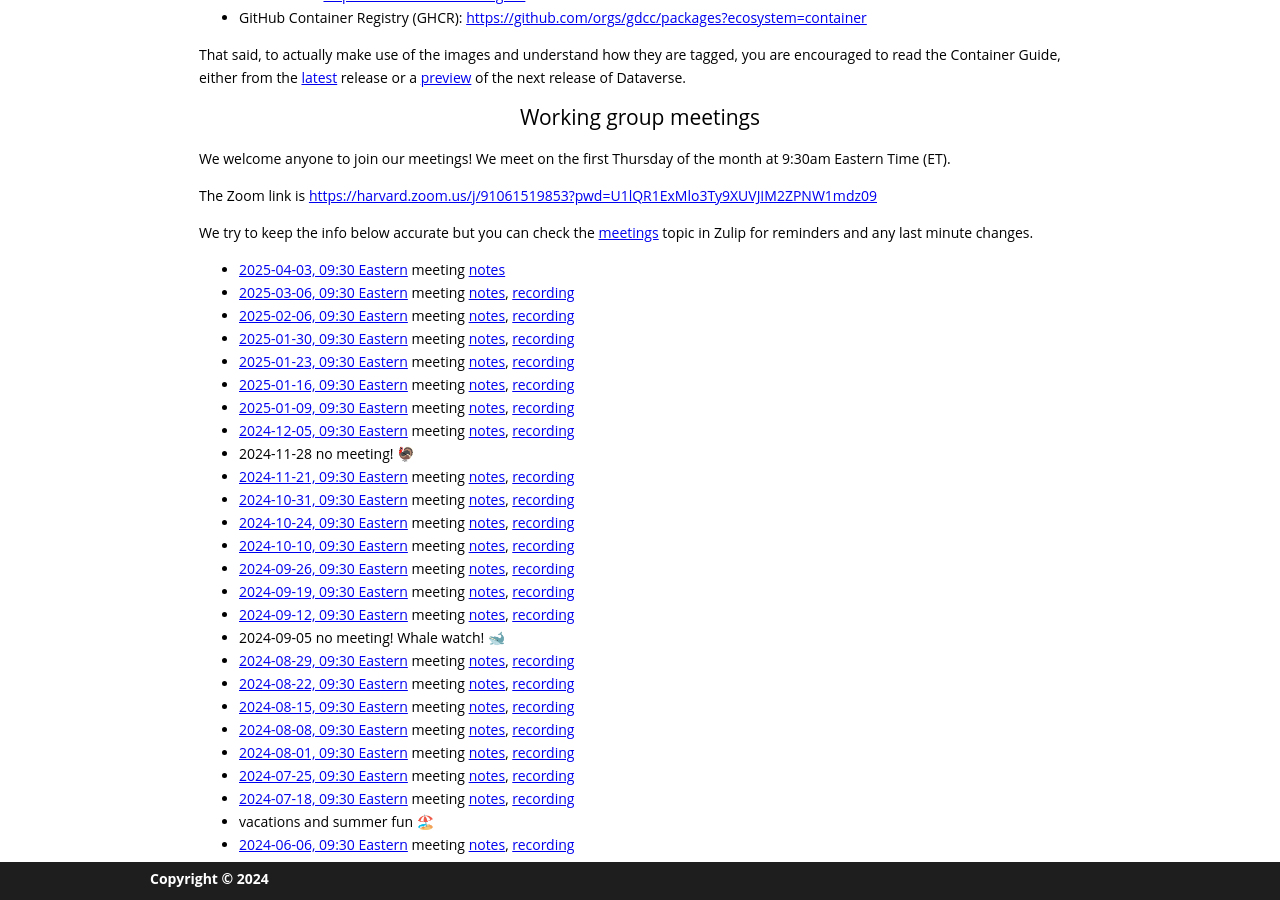
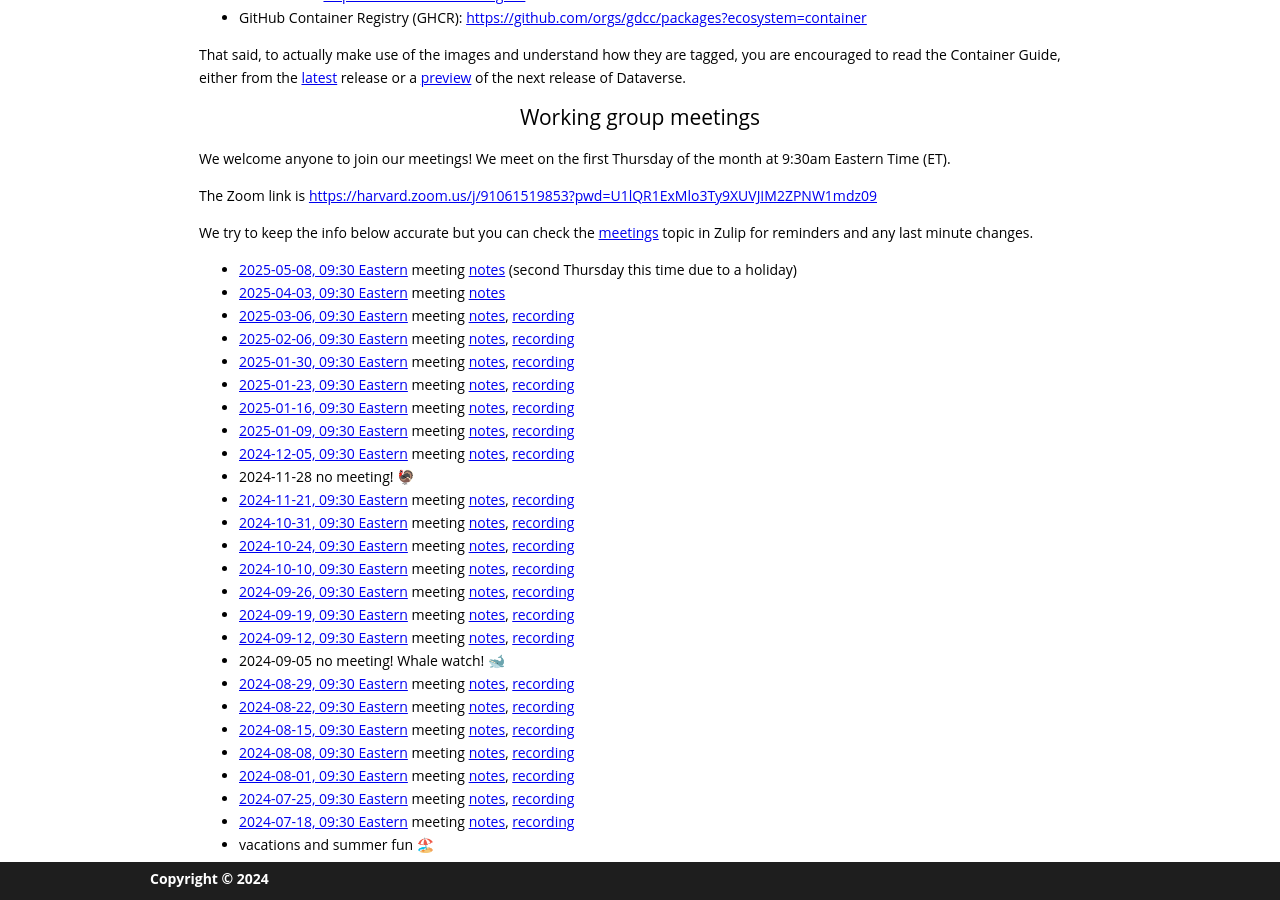
Before and after one commit to gdcc/ct.gdcc.io, a Jekyll site: the page built from index.md, in a window 1280 px wide and 900 px high, scrolled down 767 px. Built offline with Jekyll 4.4.1, drawn with Linux system fonts in a browser that asks for light colours; our own code applies the rules of GitHub Pages for plain Markdown files.

Commit message:
add next meeting

```diff
--- a/index.md
+++ b/index.md
@@ -24,6 +24,7 @@ The Zoom link is <https://harvard.zoom.us/j/91061519853?pwd=U1lQR1ExMlo3Ty9XUVJI
 
 We try to keep the info below accurate but you can check the [meetings](https://dataverse.zulipchat.com/#narrow/channel/375812-containers/topic/meetings) topic in Zulip for reminders and any last minute changes.
 
+- [2025-05-08, 09:30 Eastern](https://time.is/compare/0930_08_May_2025_in_Boston) meeting [notes](https://docs.google.com/document/d/1-sq4fMJZ_f9sOQrhDdNF5FTJ5c212BBaUoF8foh4B20/edit?usp=sharing) (second Thursday this time due to a holiday)
 - [2025-04-03, 09:30 Eastern](https://time.is/compare/0930_04_Apr_2025_in_Boston) meeting [notes](https://docs.google.com/document/d/1eg_XzwSsSDRNj_T-Myc7D6xOwyXZOnIwQwrpAmGvrpE/edit?usp=sharing)
 - [2025-03-06, 09:30 Eastern](https://time.is/compare/0930_06_Mar_2025_in_Boston) meeting [notes](https://docs.google.com/document/d/1D0wVno-7tZhmMrNDYNVvwgjtp4DR7p6JCp8yKuyzoJw/edit?usp=sharing), [recording](https://harvard.zoom.us/rec/share/pE2FY-Su_JiQfgWX20SZZkhVVg4VXOCUKAhMkmBJyEnoU-KlxF5lHo66vxBoQrAc.d4OtRLin4BGYC0NH)
 - [2025-02-06, 09:30 Eastern](https://time.is/compare/0930_06_Feb_2025_in_Boston) meeting [notes](https://docs.google.com/document/d/1gNrx8AKjZxrPLIwFV-8ue9_XstPWxsU76pWRg67KVbc/edit?usp=sharing), [recording](https://harvard.zoom.us/rec/share/6Hr4lsFVKtuddTgwwK_03fLrSGz-vLGuF8lDAN1gWvTMVBwF-LCxJqGcJ-kFHyB7.890LtQasKQMw2Myr)
```
